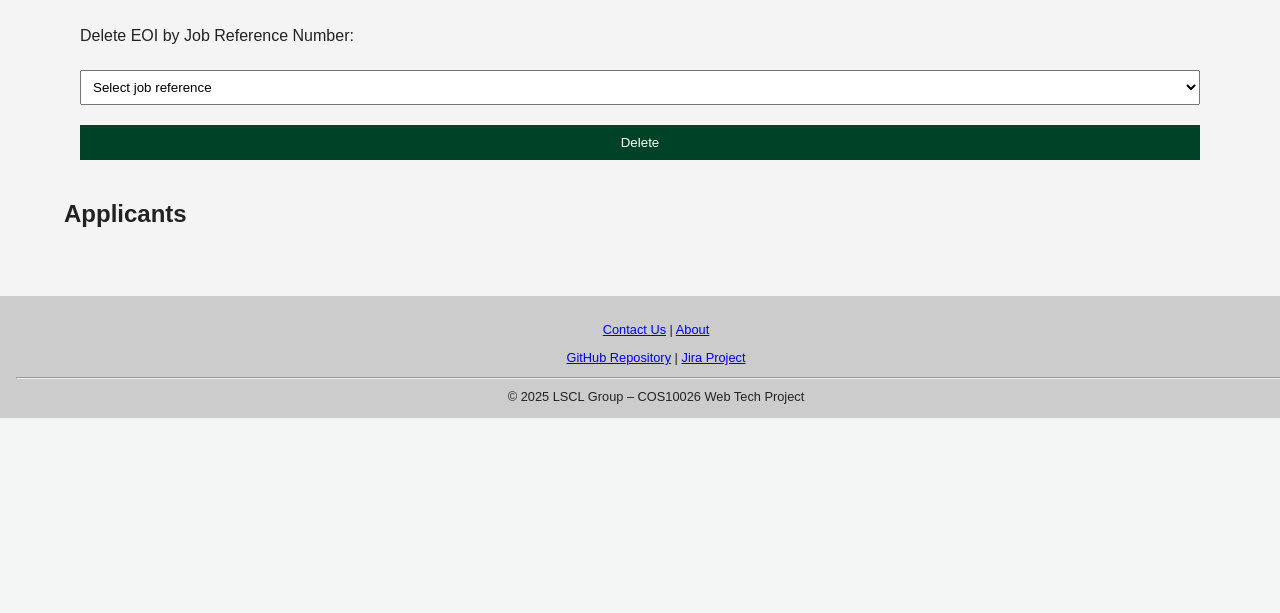
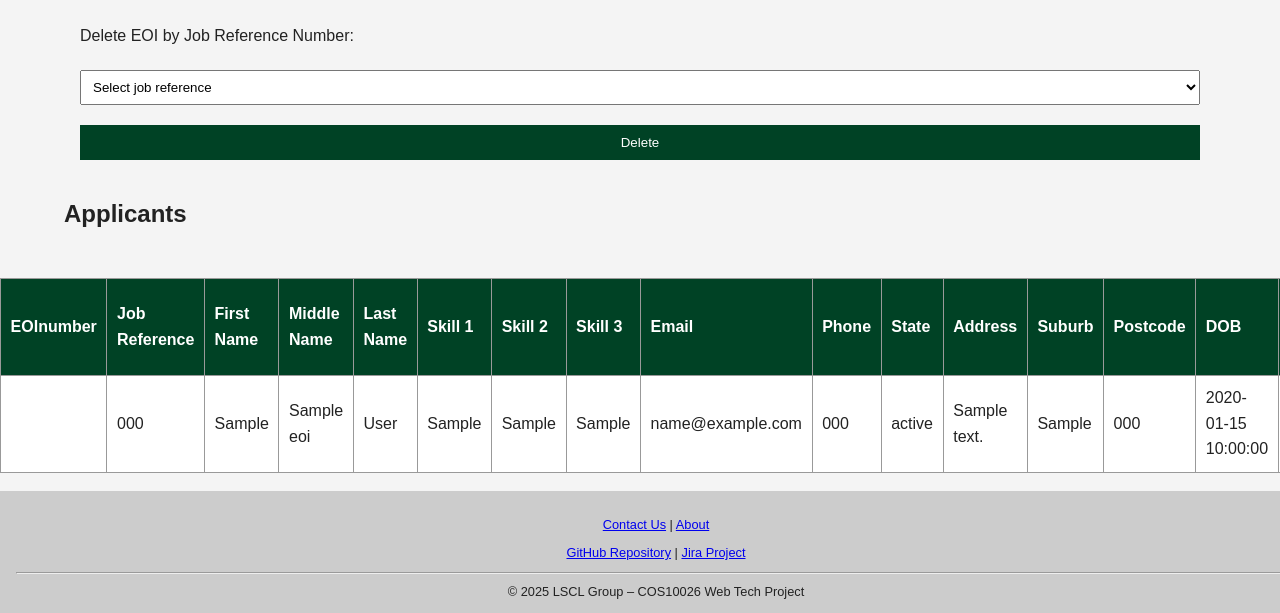
Before and after one commit to Madaa1Uchiha/ProjectP1, a PHP site: page /manage.php in a window 1280 px wide; the page is wider, and only the part inside the window is pictured. Shown: the part 718-1331 px from the top of that part. Before the commit the page ends 1136 px from the top of that part, so only its background shows below. Run offline with PHP 8.4, Linux system fonts and the light colour scheme; a user stored in the database is signed in; tables that the repository leaves empty or names only in its code hold one stand-in row (values such as "Sample post"); data that the repository does not hold is empty.

Commit message:
added defult to diplay all when first opening the page

```diff
--- a/manage.php
+++ b/manage.php
@@ -89,25 +89,22 @@ if (isset($_GET['Display_all'])) {
     $result = mysqli_query($conn, $sql);
     echo (mysqli_num_rows($result) > 0) ? displayTable($result) : "No applicants found.";
 }
-
 // Search by job number
-if (isset($_GET['job_number'])) {
+else if (isset($_GET['job_number'])) {
     $job_num = mysqli_real_escape_string($conn, $_GET['job_number']);
     $sql = "SELECT * FROM EOI WHERE reference_code LIKE '%$job_num%'";
     $result = mysqli_query($conn, $sql);
     echo (mysqli_num_rows($result) > 0) ? displayTable($result) : "No applicants found.";
 }
-
 // Search by name
-if (isset($_GET['name'])) {
+else if (isset($_GET['name'])) {
     $name = mysqli_real_escape_string($conn, $_GET['name']);
     $sql = "SELECT * FROM EOI WHERE first_name LIKE '%$name%' OR last_name LIKE '%$name%'";
     $result = mysqli_query($conn, $sql);
     echo (mysqli_num_rows($result) > 0) ? displayTable($result) : "No applicants found.";
 }
-
 // Delete by EOI ID
-if (isset($_GET['deleteId'])) {
+else if (isset($_GET['deleteId'])) {
     $eoi_number = mysqli_real_escape_string($conn, $_GET['deleteId']);
     $delete_sql = "DELETE FROM EOI WHERE EOInumber = '$eoi_number'";
     if (!mysqli_query($conn, $delete_sql)) {
@@ -115,6 +112,13 @@ if (isset($_GET['deleteId'])) {
     } else {
         header("Location: manage.php");
     }
+}
+else
+{
+    // Default case: display all EOIs
+    $sql = "SELECT * FROM EOI";
+    $result = mysqli_query($conn, $sql);
+    echo (mysqli_num_rows($result) > 0) ? displayTable($result) : "No applicants found.";
 }
 
 // Delete by reference number
```
